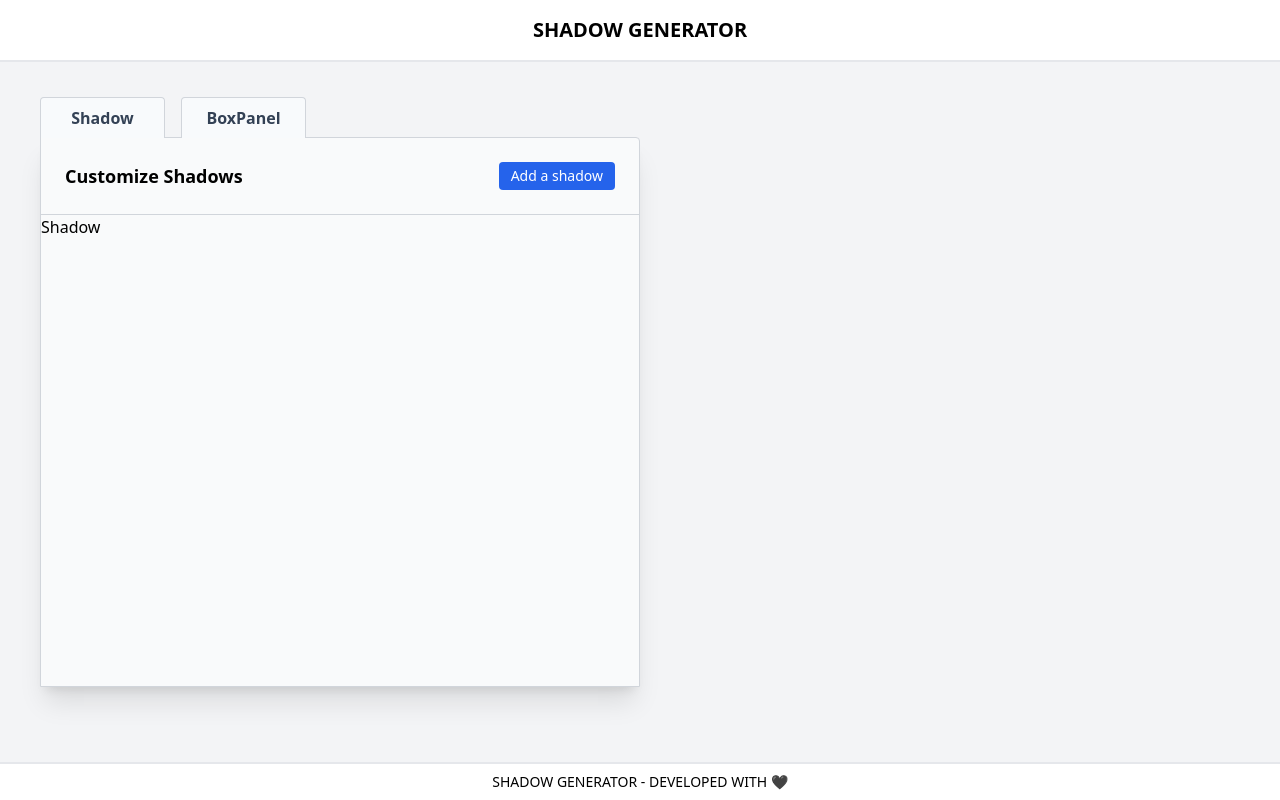
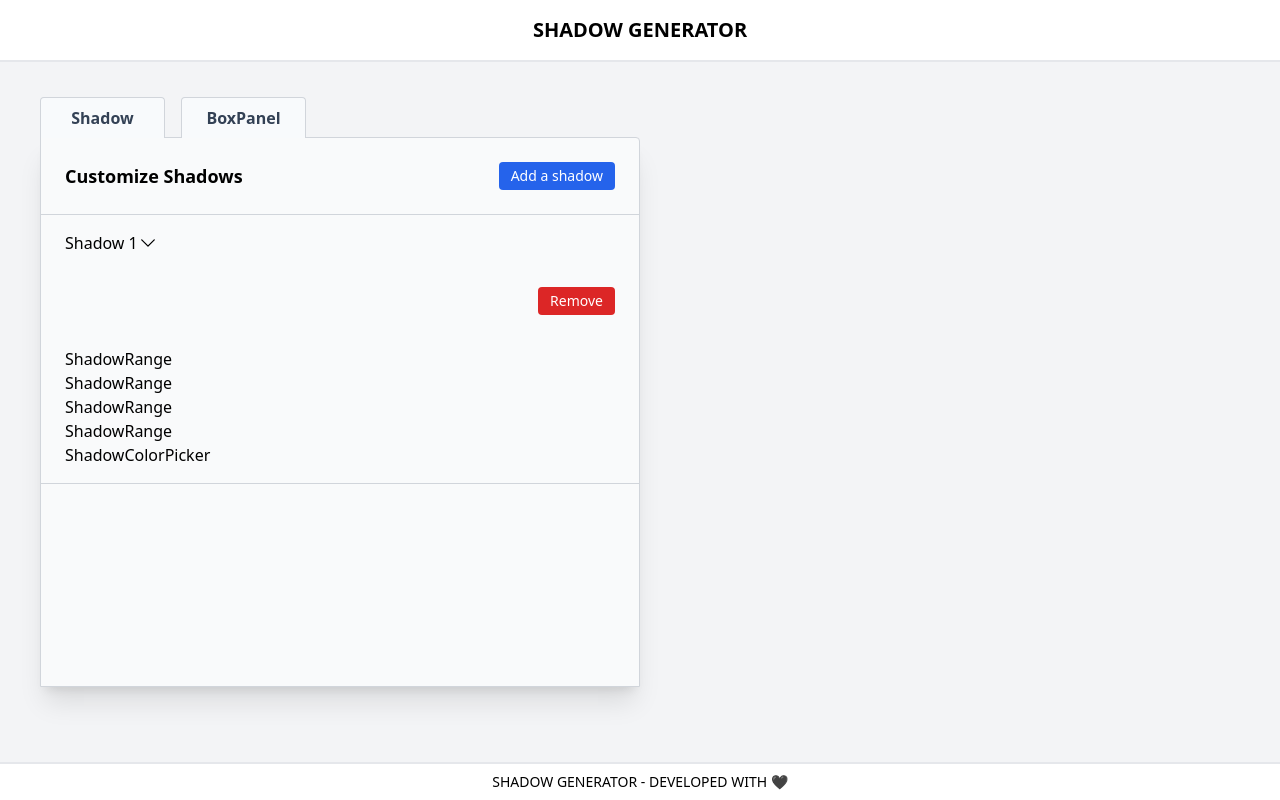
Before and after one commit to BRC-Thomas/box-shadow-generator, a React (Vite) app: page / in a window 1280 px wide. Built offline with nearby package versions, Linux system fonts and the light colour scheme.

Commit message:
🌚 Inputs shadow

```diff
--- a/src/layouts/ShadowList/Shadow.jsx
+++ b/src/layouts/ShadowList/Shadow.jsx
@@ -1,7 +1,60 @@
-export default function Shadow() {
+import { useState, useEffect } from "react"
+import chevron from '../../assets/Chevron.svg'
+import ShadowColorPicker from "./ShadowColorPicker"
+import ShadowRange from "./ShadowRange"
+
+export default function Shadow({panelNumber, shadow}) {
+  const [toggleShadow, setToggleShadow] = useState(false)
+
+  useEffect(() => {
+    if(panelNumber === 1){
+      setToggleShadow(true)
+    }
+  }, [])
+
+  const shadowInputs = shadow.inputs.map((input, index) => {
+    if(input.type === "range") {
+      return <ShadowRange
+        key={index}
+        inputData={shadow.inputs[index]}
+        shadowID={shadow.id}
+      />
+    }
+    else if(input.type === "color") {
+      return <ShadowColorPicker
+        key={index}
+        inputData={shadow.inputs[index]}
+        shadowID={shadow.id}
+      />
+    }
+  })
+
   return (
-    <li>
-      Shadow
+    <li className="bg-gray-50 border-b border-gray-300">
+      <button
+        onClick={() => setToggleShadow(!toggleShadow)}
+        className="w-full px-6 py-4 flex justfify-between items-center hover:bg-gray-100"
+      >
+        <span>Shadow {panelNumber}</span>
+        <img
+          src={chevron}
+          alt=""
+          className="font-bold w-5"
+          style={{transform: `${toggleShadow ? 'rotate(90deg)' : 'rotate(0deg)'}`}}
+          />
+      </button>
+      {toggleShadow && <>
+        <div className="flex items-end px-6 py-4">
+          {/* checkbox */}
+          {/* checkbox */}
+          <button className="ml-auto text-sm bg-red-600 text-white hover:bg-red-700 py-1 px-3 rounded">
+            Remove
+          </button>
+        </div>
+        <div className="px-6 py-4">
+          {shadowInputs}
+        </div>
+      </>}
     </li>
   )
 }
--- /dev/null
+++ b/src/layouts/ShadowList/ShadowColorPicker.jsx
@@ -0,0 +1,6 @@
+
+export default function ShadowColorPicker() {
+  return (
+    <div>ShadowColorPicker</div>
+  )
+}
--- /dev/null
+++ b/src/layouts/ShadowList/ShadowRange.jsx
@@ -0,0 +1,5 @@
+export default function ShadowRange() {
+  return (
+    <div>ShadowRange</div>
+  )
+}
```
